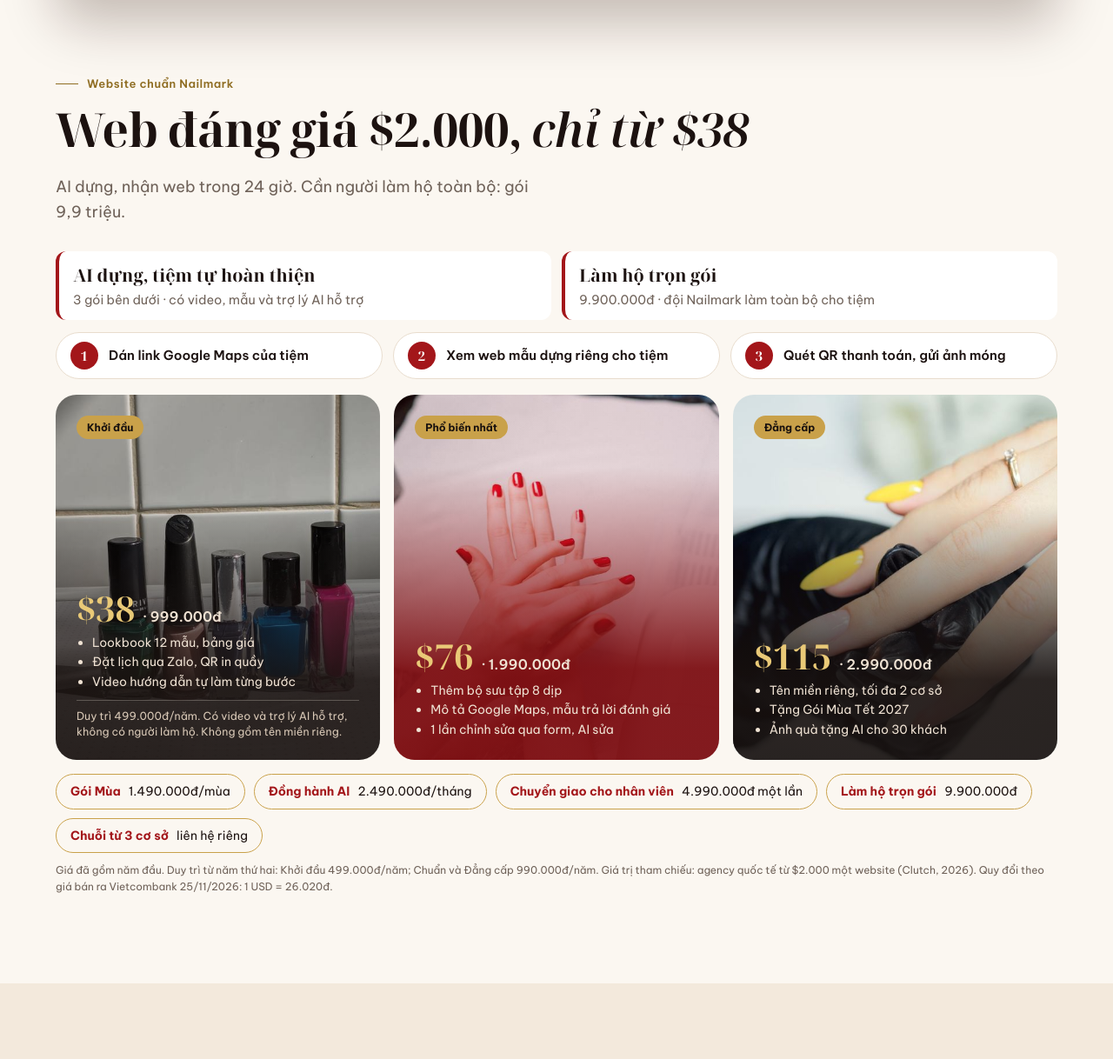
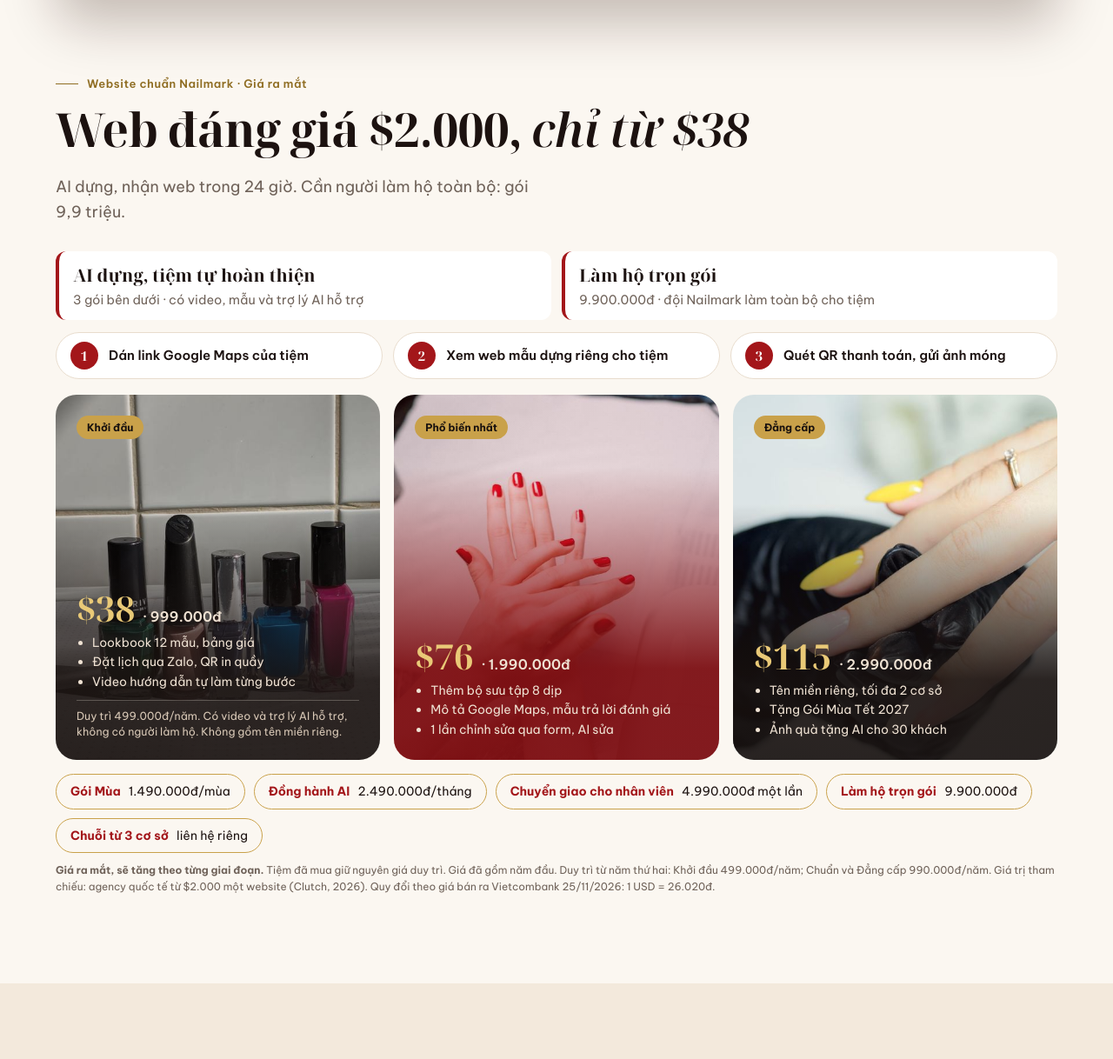
Before and after one commit to TrungNinh123/Ninh, a plain HTML site: page nailmark/index.html in a window 1280 px wide. Shown: the part 5875-7093 px from the top of the page at 87% size. Drawn offline with Linux system fonts and the light colour scheme.

Commit message:
Giá ra mắt, lộ trình nâng giá theo mốc bằng chứng
Co-Authored-By: Claude Opus 5.5 <noreply@anthropic.com>
Claude-Session: https://claude.ai/code/session_01Jbv1n1y7oRYx9KnT6BvDZU

```diff
--- a/nailmark/index.html
+++ b/nailmark/index.html
@@ -260,7 +260,7 @@ footer p{font-size:13px;max-width:70ch;margin:8px auto 0}
 </div></section>
 
 <section class=band id=lam-cung style="padding-top:0"><div class=in>
-<div class=head><div><div class=eyebrow>Website chuẩn Nailmark</div><h2>Web đáng giá $2.000, <em>chỉ từ $38</em></h2></div><p class=lead style="margin:0">AI dựng, nhận web trong 24 giờ. Cần người làm hộ toàn bộ: gói 9,9 triệu.</p></div>
+<div class=head><div><div class=eyebrow>Website chuẩn Nailmark · Giá ra mắt</div><h2>Web đáng giá $2.000, <em>chỉ từ $38</em></h2></div><p class=lead style="margin:0">AI dựng, nhận web trong 24 giờ. Cần người làm hộ toàn bộ: gói 9,9 triệu.</p></div>
 <div class=paths><span><b>AI dựng, tiệm tự hoàn thiện</b>3 gói bên dưới · có video, mẫu và trợ lý AI hỗ trợ</span><span><b>Làm hộ trọn gói</b>9.900.000đ · đội Nailmark làm toàn bộ cho tiệm</span></div>
 <ol class=steps><li><b>1</b>Dán link Google Maps của tiệm</li><li><b>2</b>Xem web mẫu dựng riêng cho tiệm</li><li><b>3</b>Quét QR thanh toán, gửi ảnh móng</li></ol>
 <div class=ways>
@@ -269,7 +269,7 @@ footer p{font-size:13px;max-width:70ch;margin:8px auto 0}
 <div class=wc><img src="img/w3.jpg" alt="" loading=lazy width=560 height=700><span class=tag>Đẳng cấp</span><div class=price>$115 <small>· 2.990.000đ</small></div><ul><li>Tên miền riêng, tối đa 2 cơ sở</li><li>Tặng Gói Mùa Tết 2027</li><li>Ảnh quà tặng AI cho 30 khách</li></ul></div>
 </div>
 <div class=addon><span><b>Gói Mùa</b> 1.490.000đ/mùa</span><span><b>Đồng hành AI</b> 2.490.000đ/tháng</span><span><b>Chuyển giao cho nhân viên</b> 4.990.000đ một lần</span><span><b>Làm hộ trọn gói</b> 9.900.000đ</span><span><b>Chuỗi từ 3 cơ sở</b> liên hệ riêng</span></div>
-<p class=src style="margin-top:10px">Giá đã gồm năm đầu. Duy trì từ năm thứ hai: Khởi đầu 499.000đ/năm; Chuẩn và Đẳng cấp 990.000đ/năm. Giá trị tham chiếu: agency quốc tế từ $2.000 một website (Clutch, 2026). Quy đổi theo giá bán ra Vietcombank 25/11/2026: 1 USD = 26.020đ.</p>
+<p class=src style="margin-top:10px"><b>Giá ra mắt, sẽ tăng theo từng giai đoạn.</b> Tiệm đã mua giữ nguyên giá duy trì. Giá đã gồm năm đầu. Duy trì từ năm thứ hai: Khởi đầu 499.000đ/năm; Chuẩn và Đẳng cấp 990.000đ/năm. Giá trị tham chiếu: agency quốc tế từ $2.000 một website (Clutch, 2026). Quy đổi theo giá bán ra Vietcombank 25/11/2026: 1 USD = 26.020đ.</p>
 </div></section>
 
 <section class="band tint" id=thu-vien><div class=in>
```
Also changed, not shown: 1 other file.
